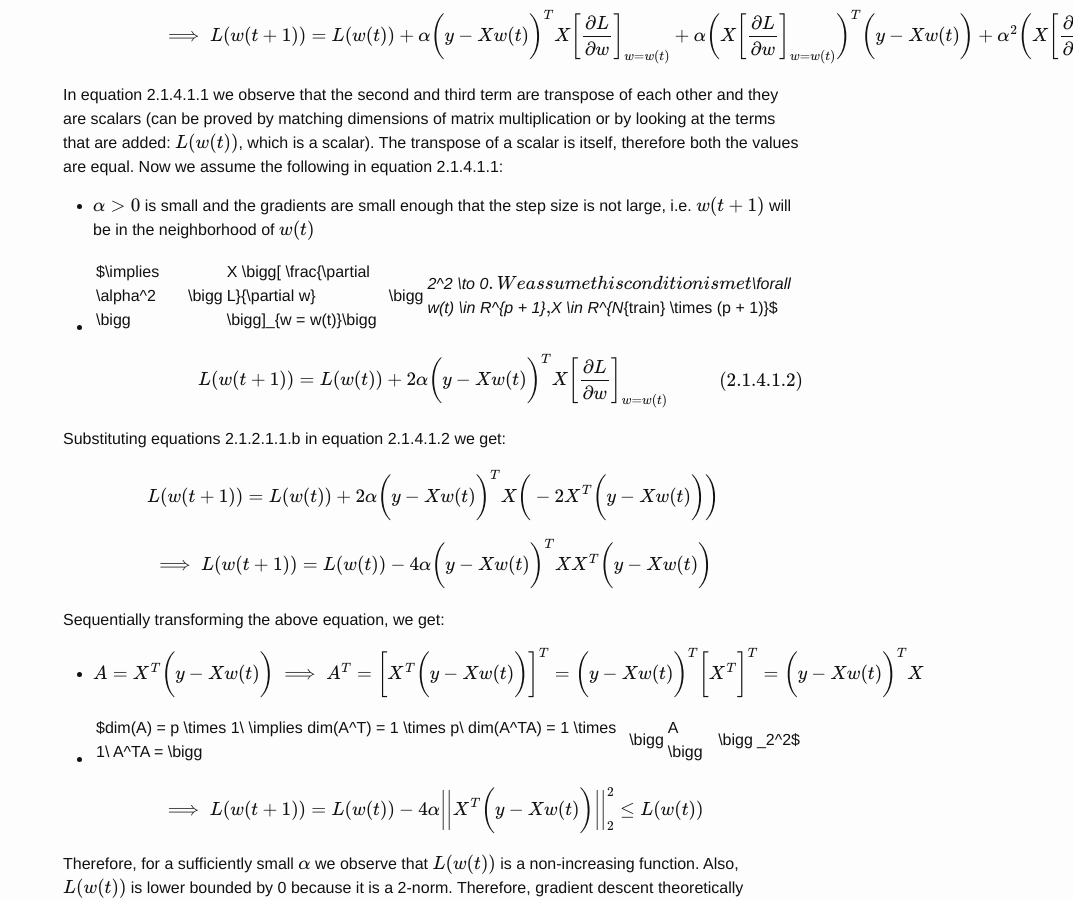
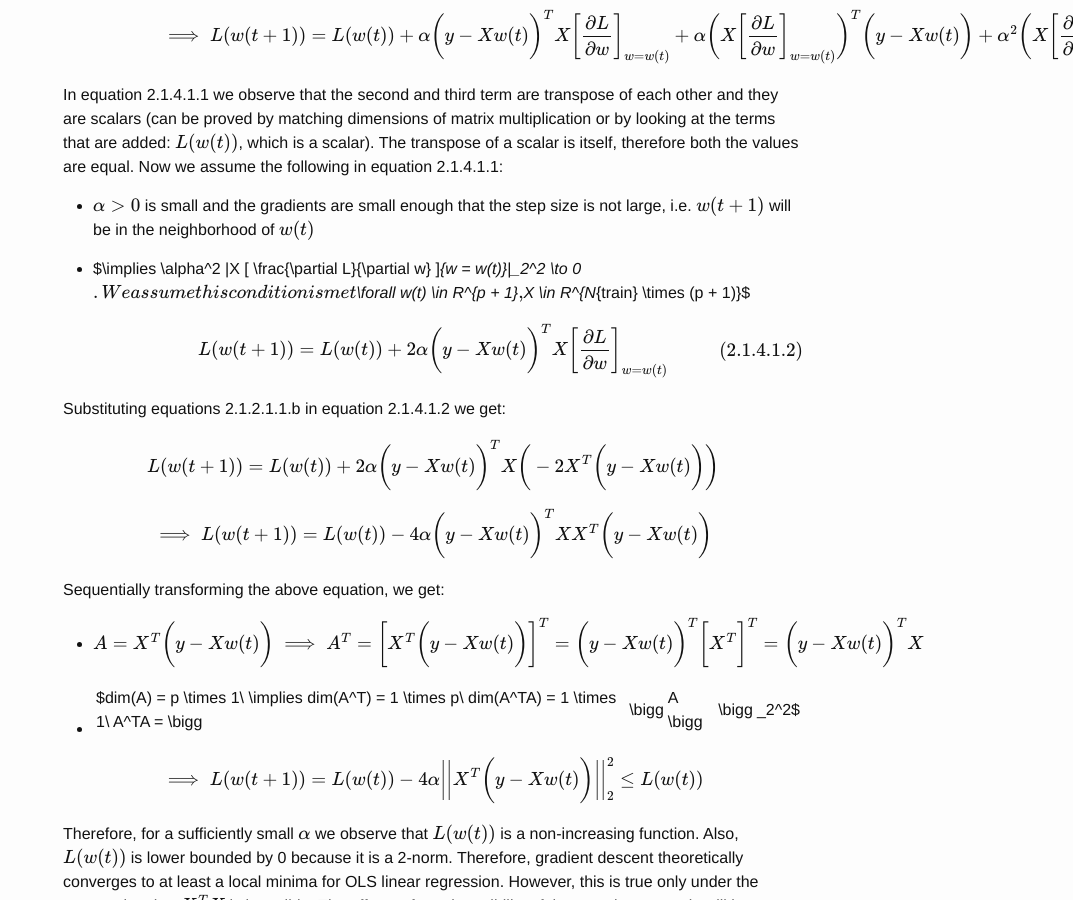
Before and after one commit to SNaveenMathew/ml_book, a Jekyll site: the page built from linear_regression.md, in a window 1280 px wide and 900 px high, scrolled down 10886 px. Shown: the whole window, without its empty margins (207-1280 px from the left). Built offline with Jekyll 4.4.1, drawn with Linux system fonts in a browser that asks for light colours; our own code applies the rules of GitHub Pages for plain Markdown files; formulas are drawn with MathJax 3.

Commit message:
Removing all \bigg to fix formatting

```diff
--- a/linear_regression.md
+++ b/linear_regression.md
@@ -263,7 +263,7 @@ In equation 2.1.4.1.1 we observe that the second and third term are transpose of
 
 - $\alpha > 0$ is small and the gradients are small enough that the step size is not large, i.e. $w(t+1)$ will be in the neighborhood of $w(t)$
 
-- $\implies \alpha^2 \bigg|\bigg|X \bigg[ \frac{\partial L}{\partial w} \bigg]_{w = w(t)}\bigg|\bigg|_2^2 \to 0$. We assume this condition is met $\forall w(t) \in R^{p + 1}$, $X \in R^{N_{train} \times (p + 1)}$
+- $\implies \alpha^2 \|X [ \frac{\partial L}{\partial w} ]_{w = w(t)}\|_2^2 \to 0$. We assume this condition is met $\forall w(t) \in R^{p + 1}$, $X \in R^{N_{train} \times (p + 1)}$
 
 $$L(w(t + 1)) = L(w(t)) + 2\alpha \bigg(y - Xw(t)\bigg)^T X\bigg[\frac{\partial L}{\partial w}\bigg]_{w = w(t)} \tag{2.1.4.1.2}$$
 
```
